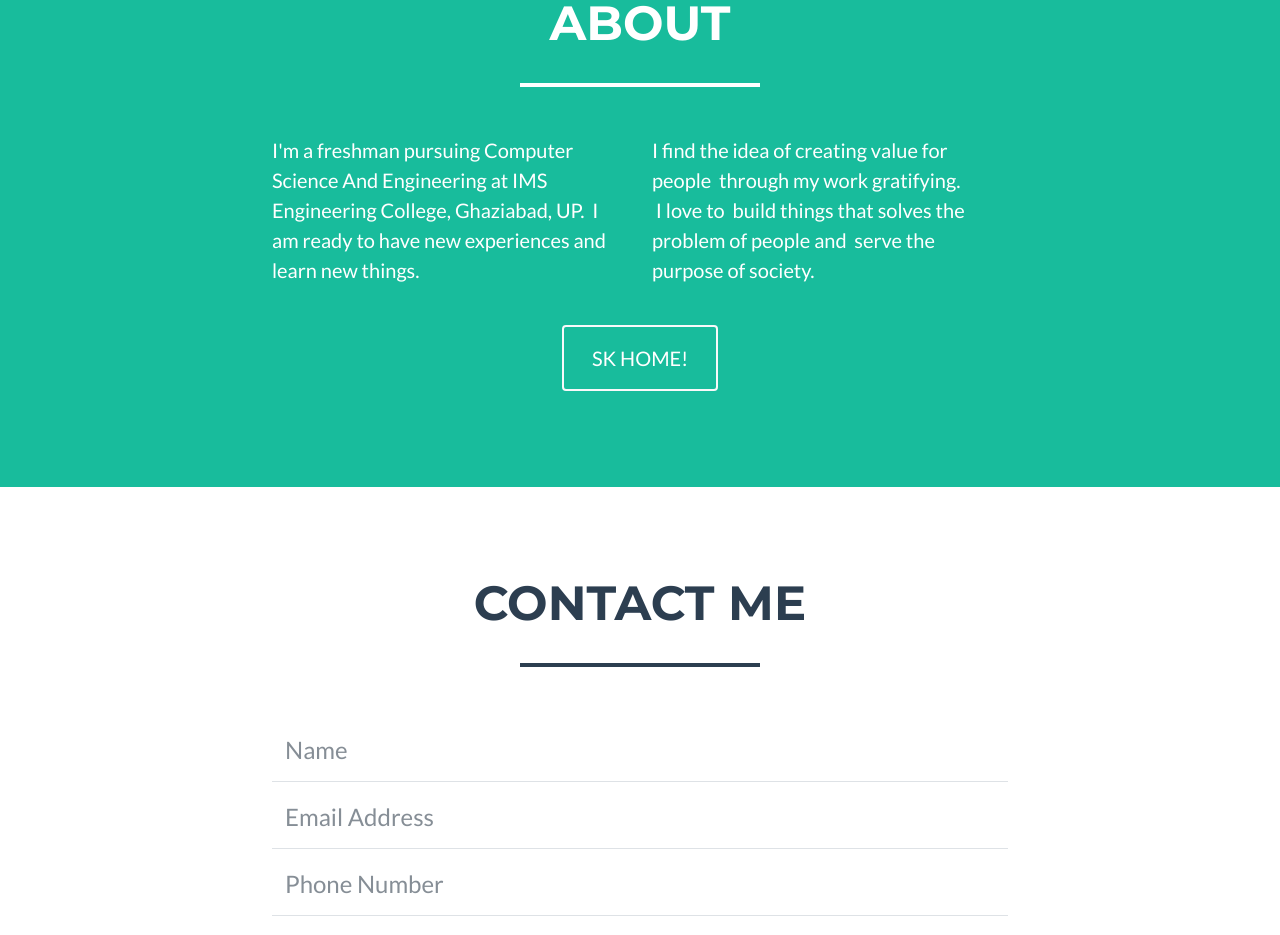
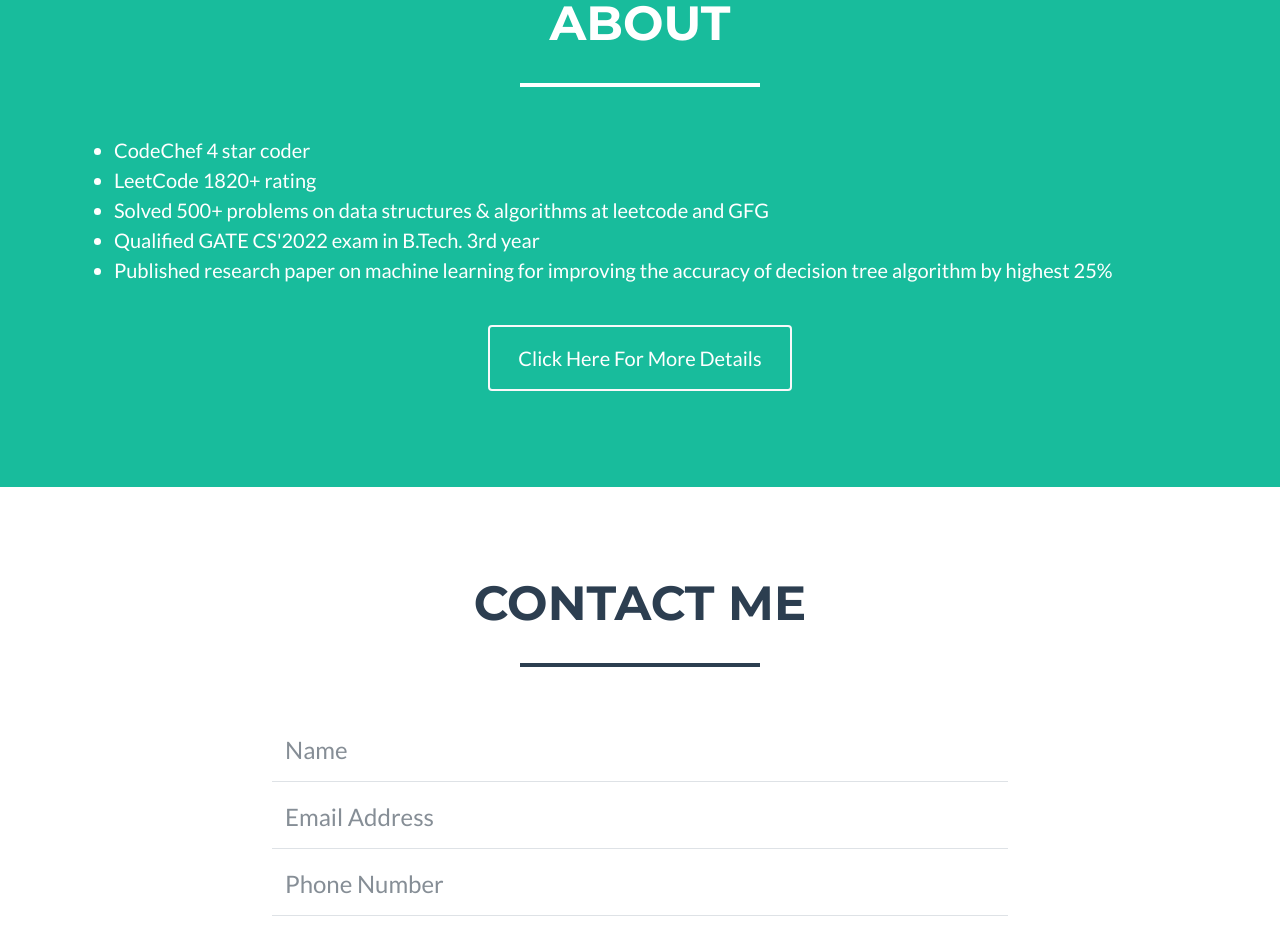
Before and after one commit to mshivamkumar/mshivamkumar.github.io, a plain HTML site: page index.html in a window 1280 px wide. Shown: the part 2552-3487 px from the top of the page. Drawn offline with Linux system fonts and the light colour scheme.

Commit message:
Update index.html

```diff
--- a/index.html
+++ b/index.html
@@ -93,14 +93,19 @@
             <h2 class="text-uppercase text-center text-white">About</h2>
             <hr class="star-light mb-5">
             <div class="row">
-                <div class="col-lg-4 ms-auto">
-                    <p class="lead">I'm a freshman pursuing Computer Science And Engineering at IMS Engineering College, Ghaziabad, UP.&nbsp; I am ready to have new experiences and learn new things.</p>
-                </div>
-                <div class="col-lg-4 me-auto">
-                    <p class="lead">I find the idea of creating value for people&nbsp; through&nbsp;my&nbsp;work&nbsp;gratifying.<br>&nbsp;I love to&nbsp; build things that solves the problem of people and&nbsp; serve the purpose of society.</p>
+                <div class="font-weight-light mb-0">
+                    <ul class="lead" margin="0"><li>CodeChef 4 star coder</li>
+                                      <li>LeetCode 1820+ rating</li>
+                                      <li>Solved 500+ problems on data structures & algorithms at leetcode and GFG</li>
+                                      <li>Qualified GATE CS'2022 exam in B.Tech. 3rd year</li>
+                                      <li>Published research paper on machine learning for improving the accuracy of decision tree algorithm by highest 25%</li>
+                                      </ul>
+
                 </div>
             </div>
-            <div class="text-center mt-4"><a class="btn btn-outline-light btn-xl" role="button" href="#"><span>SK HOME!</span></a></div>
+
+
+            <div class="text-center mt-4"><a class="btn btn-outline-light btn-xl" role="button" href="https://www.linkedin.com/in/mshivamkumar/"><span>Click Here For More Details</span></a></div>
         </div>
     </section>
     <section id="contact">
```
